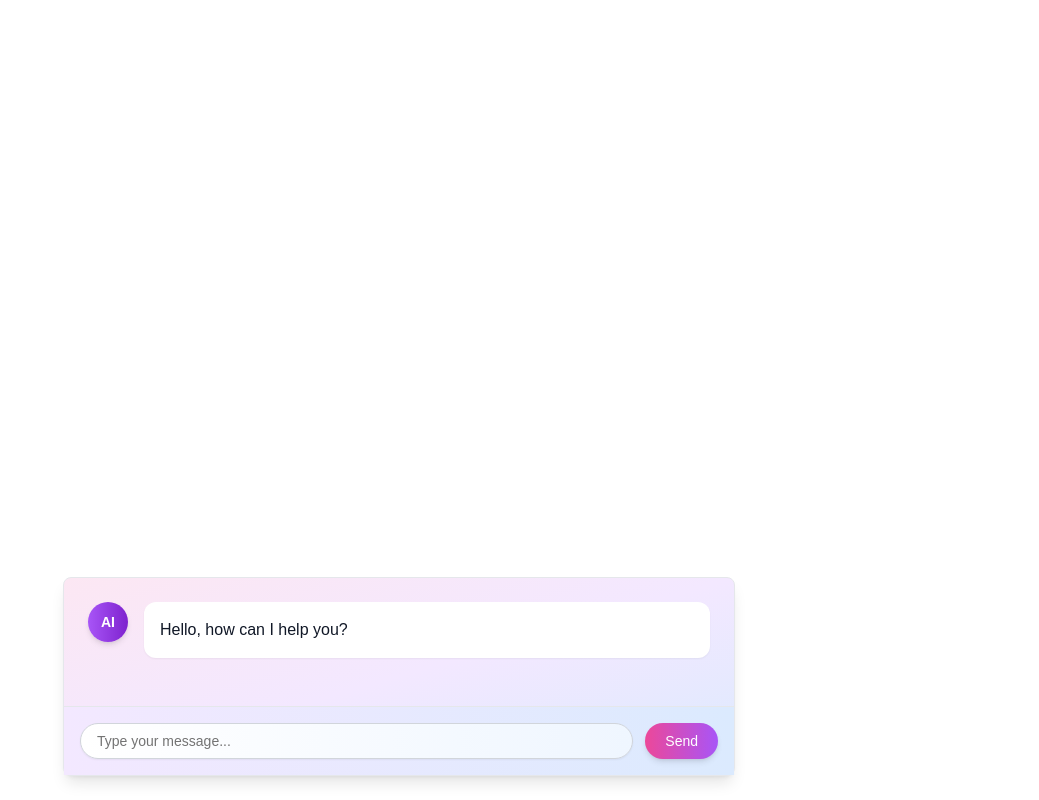
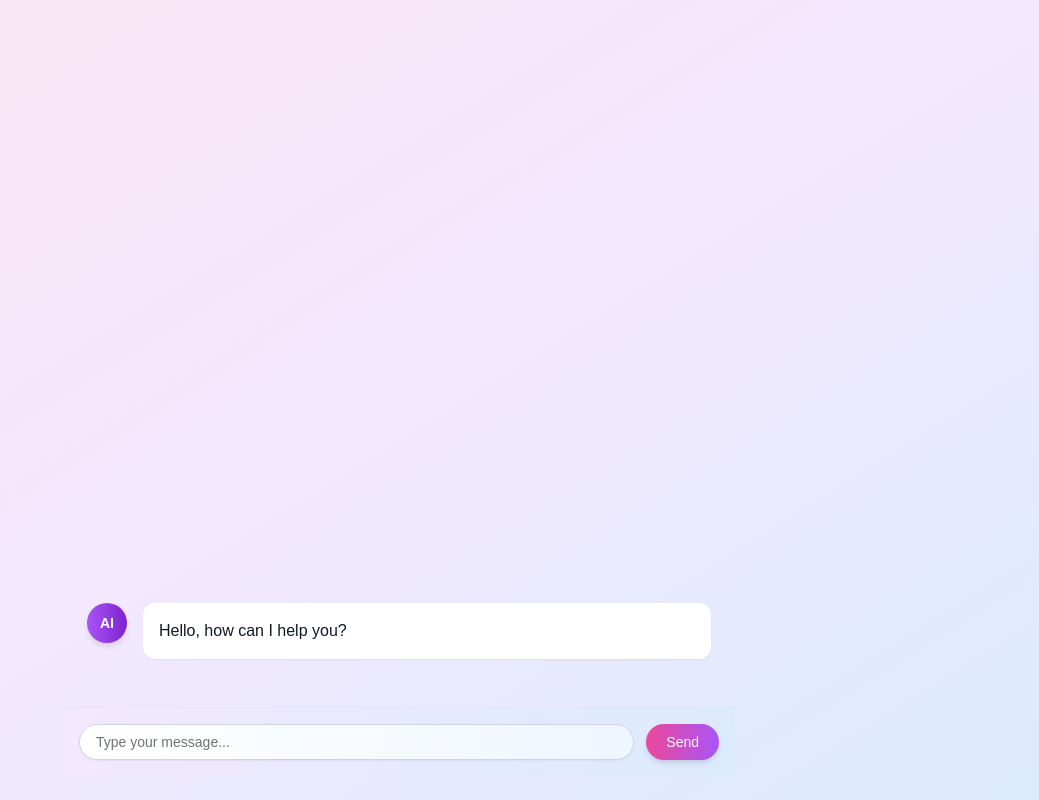
Before and after one commit to mariomeissner/joshu-assistant, a Next.js app: page / in a window 1280 px wide. Shown: the whole page, without its empty margins (241-1280 px from the left). Built offline with nearby package versions, Linux system fonts and the light colour scheme.

Commit message:
prompted the design

```diff
--- a/components/chat.tsx
+++ b/components/chat.tsx
@@ -26,8 +26,8 @@ export default function Chat() {
   }, [messages]);
 
   return (
-    <div className="fixed inset-x-0 bottom-0 p-6">
-      <Card className="w-full max-w-2xl mx-auto border border-gray-200 rounded-lg shadow-lg bg-gradient-to-br from-pink-100 via-purple-100 to-blue-100">
+    <div className="fixed inset-0 flex items-end justify-center p-6 bg-gradient-to-br from-pink-100 via-purple-100 to-blue-100">
+      <div className="w-full max-w-2xl">
         <CardContent className="p-6 space-y-6">
           {messages.filter((message) => message.role != "system").map((message) => (
             <div key={message.id} className={`flex items-start space-x-4 ${styles.fadeIn}`}>
@@ -63,7 +63,7 @@ export default function Chat() {
             </Button>
           </form>
         </CardFooter>
-      </Card>
+      </div>
     </div>
   );
 }
```
